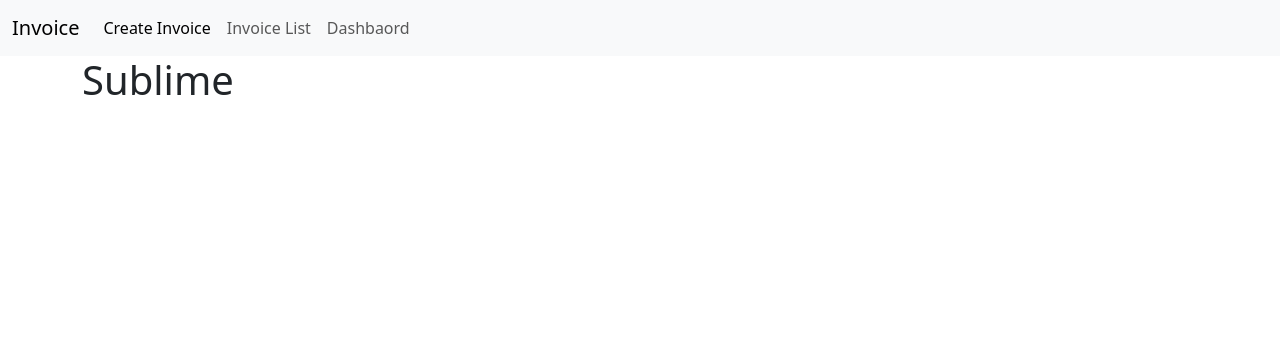
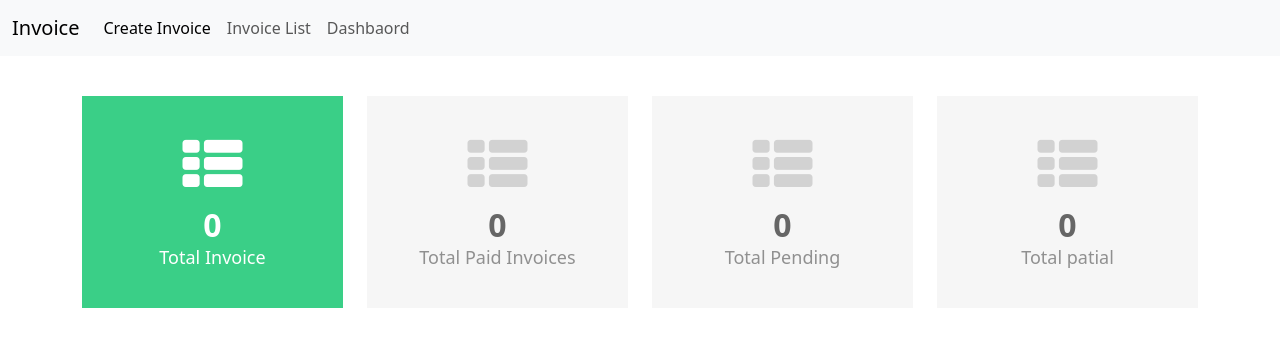
Before and after one commit to siddiqdeveloper/invoice-system-react, a React (Create React App) app: page /dashboard in a window 1280 px wide. Shown: the top 346 px of the page. Built offline with nearby package versions, Linux system fonts and the light colour scheme; no server answers.

Commit message:
merge code

```diff
--- a/public/index.html
+++ b/public/index.html
@@ -15,6 +15,7 @@
       user's mobile device or desktop. See https://developers.google.com/web/fundamentals/web-app-manifest/
     -->
     <link href="https://cdn.jsdelivr.net/npm/bootstrap@5.3.0-alpha1/dist/css/bootstrap.min.css" rel="stylesheet" integrity="sha384-GLhlTQ8iRABdZLl6O3oVMWSktQOp6b7In1Zl3/Jr59b6EGGoI1aFkw7cmDA6j6gD" crossorigin="anonymous">
+    <link href="https://cdnjs.cloudflare.com/ajax/libs/font-awesome/4.0.3/css/font-awesome.css" rel="stylesheet"/>
     <link href="style.css" rel="stylesheet"  />
 
     <link rel="manifest" href="%PUBLIC_URL%/manifest.json" />
--- a/public/style.css
+++ b/public/style.css
@@ -1,3 +1,47 @@
 .mt-10{
     margin-top:20px;
 }
+
+
+.container{
+    margin-top:20px;
+}
+
+.counter-box {
+	display: block;
+	background: #f6f6f6;
+	padding: 40px 20px 37px;
+	text-align: center
+}
+
+.counter-box p {
+	margin: 5px 0 0;
+	padding: 0;
+	color: #909090;
+	font-size: 18px;
+	font-weight: 500
+}
+
+.counter-box i {
+	font-size: 60px;
+	margin: 0 0 15px;
+	color: #d2d2d2
+}
+
+.counter {
+	display: block;
+	font-size: 32px;
+	font-weight: 700;
+	color: #666;
+	line-height: 28px
+}
+
+.counter-box.colored {
+      background: #3acf87;
+}
+
+.counter-box.colored p,
+.counter-box.colored i,
+.counter-box.colored .counter {
+	color: #fff
+}
--- a/src/pages/AddInvoice.jsx
+++ b/src/pages/AddInvoice.jsx
@@ -76,8 +76,9 @@ setValues(e);
 
 } } className="form-control" name='status'>
       <option>Select</option>
+     <option value='pending'>Pending</option>
      <option value='patial'>Partial</option>
-     <option value='full'>Full</option>
+     <option value='paid'>Full</option>
    </select>
   </div>
   <br></br>
--- a/src/pages/Dashbaord.jsx
+++ b/src/pages/Dashbaord.jsx
@@ -1,7 +1,96 @@
+import { useEffect, useState } from "react";
+import instance from "../api";
 
-function Dashbaord() {
+const Dashbaord = () => {
+  const[lables,setLables] = useState({total:0,pending:0,patial:0,paid:0})
+
+  useEffect(()=>{
+
+    getData();
+
+  },[])
+
+  const getData = () =>{
+
+    instance(
+      {
+        url:'/invoices',
+        method:'get',
+      }
+    ).then((res)=>{
+      console.log(res)
+
+      setLables((old)=>{
+        return {...old,total:res.data.length}
+      })
+
+      let patial = res.data.filter( (e)=>{
+        return e.status == 'patial';
+      })
+
+      setLables((old)=>{
+        return {...old,patial:patial.length}
+      })
+
+      let paid = res.data.filter( (e)=>{
+        return e.status == 'paid';
+      })
+
+      setLables((old)=>{
+        return {...old,paid:paid.length}
+      })
+
+      let pending = res.data.filter( (e)=>{
+        return e.status == 'pending';
+      })
+
+      setLables((old)=>{
+        return {...old,pending:pending.length}
+      })
+
+
+
+    });
+
+  }
+
+
+
   return <>
-    <h1>Sublime</h1>
+    <div class="container">
+
+    <div class="row">
+
+	<div class="four col-md-3">
+		<div class="counter-box colored">
+			<i class="fa fa-th-list"></i>
+			<span class="counter">{lables.total}</span>
+			<p>Total Invoice</p>
+		</div>
+	</div>
+	<div class="four col-md-3">
+		<div class="counter-box">
+			<i class="fa fa-th-list"></i>
+			<span class="counter">{lables.paid}</span>
+			<p>Total Paid Invoices</p>
+		</div>
+	</div>
+	<div class="four col-md-3">
+		<div class="counter-box">
+			<i class="fa fa-th-list"></i>
+			<span class="counter">{lables.pending}</span>
+			<p>Total Pending</p>
+		</div>
+	</div>
+	<div class="four col-md-3">
+		<div class="counter-box">
+			<i class="fa fa-th-list"></i>
+			<span class="counter">{lables.patial}</span>
+			<p>Total patial</p>
+		</div>
+	</div>
+  </div>
+</div>
   </>
 }
 
--- a/src/pages/ViewInvoice.jsx
+++ b/src/pages/ViewInvoice.jsx
@@ -97,8 +97,9 @@ setValues(e);
 
 } } className="form-control" name='status'>
       <option>Select</option>
+      <option value='pending'>Pending</option>
      <option value='patial'>Partial</option>
-     <option value='full'>Full</option>
+     <option value='paid'>Paid</option>
    </select>
   </div>
   <br></br>
```
